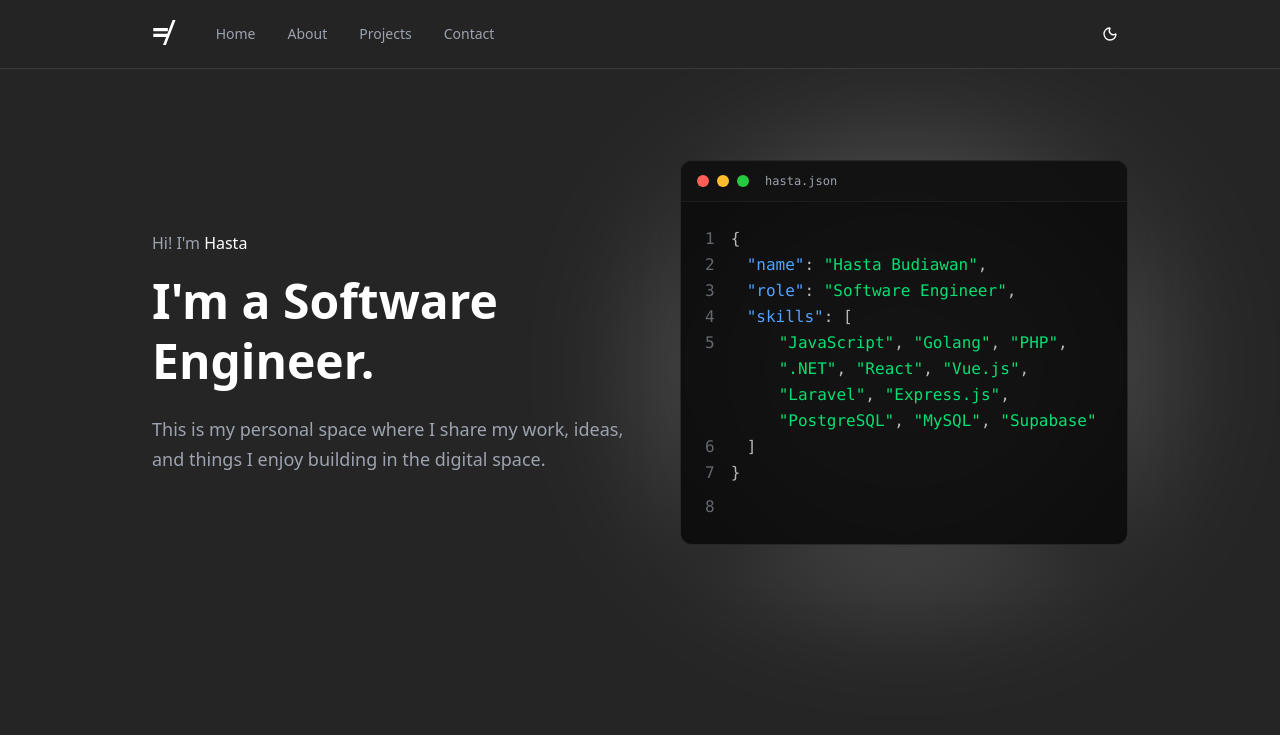
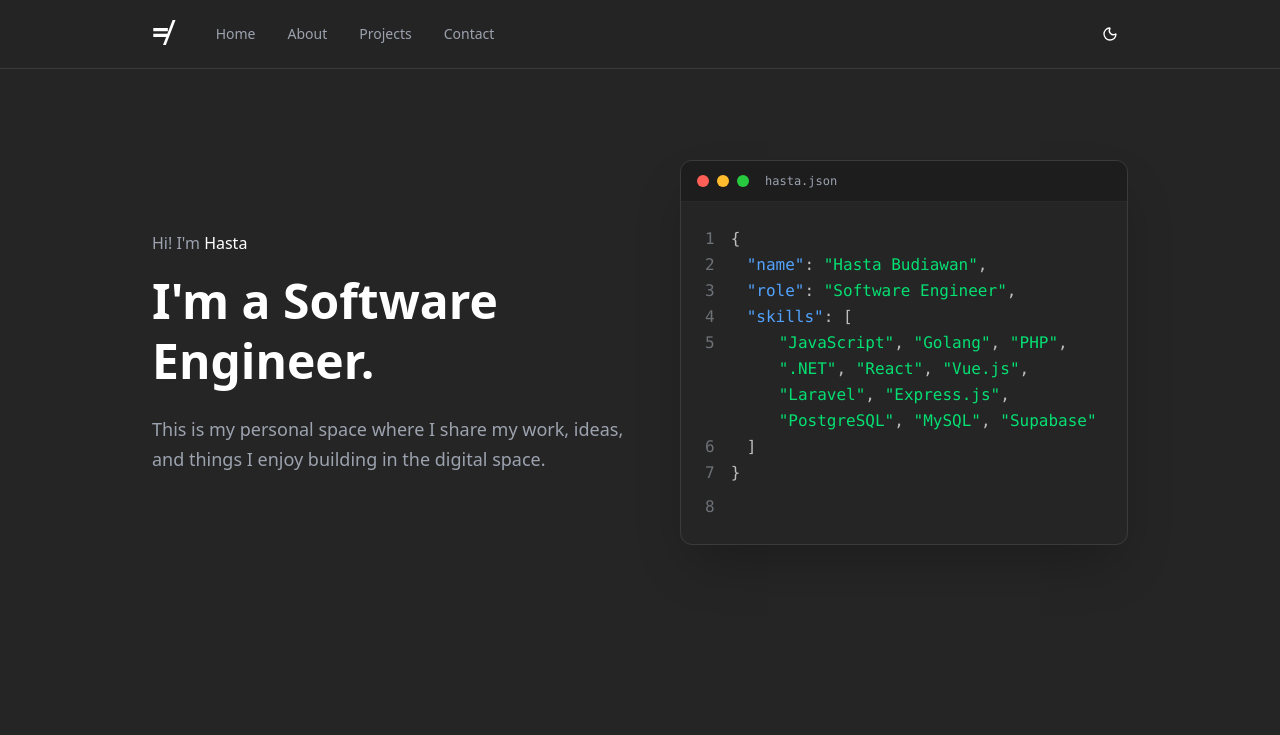
Before and after one commit to hastabdwn/portfolio, a Next.js app: page / in a window 1280 px wide. Shown: the top 735 px of the page. Built offline with nearby package versions, Linux system fonts and the light colour scheme.

Commit message:
Refactor Hero component styles for clarity

```diff
--- a/app/components/Hero.tsx
+++ b/app/components/Hero.tsx
@@ -16,8 +16,8 @@ export default function Hero() {
       </div>
 
       <div className="relative w-full max-w-md shrink-0">
-        <div className="absolute inset-0 bg-primary blur-[80px] opacity-30 rounded-full translate-y-4"></div>
-        <div className="relative bg-card/90 backdrop-blur-xl border border-border rounded-xl overflow-hidden shadow-2xl transition-transform hover:-translate-y-2 duration-500">
+        <div className="absolute inset-0 rounded-full translate-y-4"></div>
+        <div className="relative border border-border rounded-xl overflow-hidden shadow-2xl transition-transform hover:-translate-y-2 duration-500">
           <div className="bg-muted/50 px-4 py-3 flex items-center gap-2 border-b border-border/50">
             <div className="w-3 h-3 rounded-full bg-[#FF5F56]"></div>
             <div className="w-3 h-3 rounded-full bg-[#FFBD2E]"></div>
```
